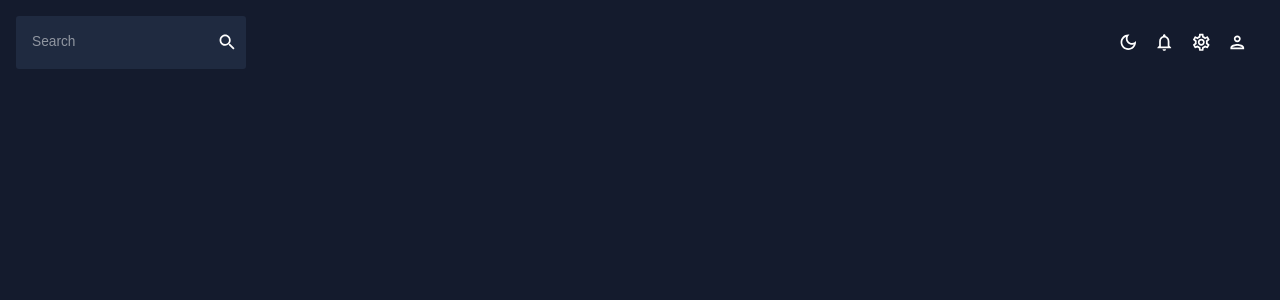
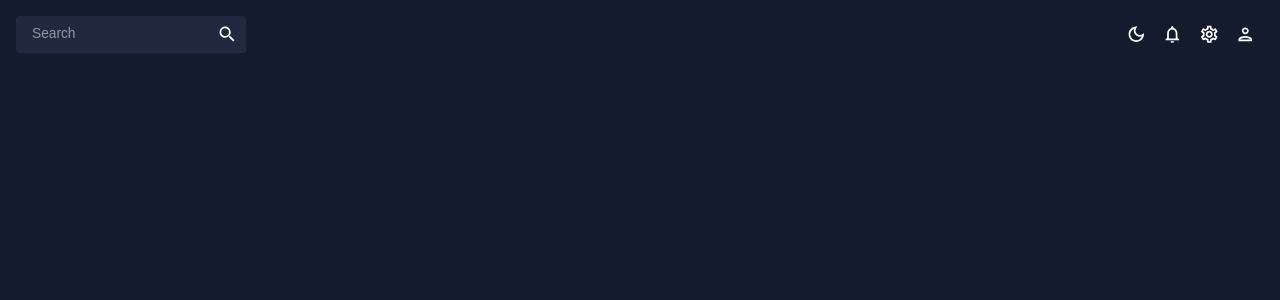
Before and after one commit to RicciJuaman/react-admin-dashboard-1, a React (Create React App) app: page / in a window 1280 px wide. Shown: the top 300 px of the page. Built offline with nearby package versions, Linux system fonts and the light colour scheme.

Commit message:
Correct code from EdRoh repository

```diff
--- a/src/scenes/global/Topbar.jsx
+++ b/src/scenes/global/Topbar.jsx
@@ -1,24 +1,24 @@
-import { Box, IconButton, useTheme } from "@mui/material"
-import { useContext } from "react"
-import { ColorModeContext, tokens } from "../../theme"
-import LightModeOutlinedIcon from '@mui/icons-material/LightModeOutlined';
-import DarkModeOutlinedIcon from '@mui/icons-material/DarkModeOutlined';
-import NotificationsOutlinedIcon from '@mui/icons-material/NotificationsOutlined';
-import SettingsOutlinedIcon from '@mui/icons-material/SettingsOutlined';
-import PersonOutlinedIcon from '@mui/icons-material/PersonOutlined';
-import SearchIcon from '@mui/icons-material/Search';
-import InputBase from '@mui/material/InputBase';
+import { Box, IconButton, useTheme } from "@mui/material";
+import { useContext } from "react";
+import { ColorModeContext, tokens } from "../../theme";
+import InputBase from "@mui/material/InputBase";
+import LightModeOutlinedIcon from "@mui/icons-material/LightModeOutlined";
+import DarkModeOutlinedIcon from "@mui/icons-material/DarkModeOutlined";
+import NotificationsOutlinedIcon from "@mui/icons-material/NotificationsOutlined";
+import SettingsOutlinedIcon from "@mui/icons-material/SettingsOutlined";
+import PersonOutlinedIcon from "@mui/icons-material/PersonOutlined";
+import SearchIcon from "@mui/icons-material/Search";
 
 const Topbar = () => {
-    const theme = useTheme ();
+  const theme = useTheme();
   const colors = tokens(theme.palette.mode);
   const colorMode = useContext(ColorModeContext);
 
   return (
-        <Box display='flex' justifyContent="space-between" p={2}>
-            {/*Search Bar*/}
+    <Box display="flex" justifyContent="space-between" p={2}>
+      {/* SEARCH BAR */}
       <Box
-            display='flex'
+        display="flex"
         backgroundColor={colors.primary[400]}
         borderRadius="3px"
       >
@@ -26,17 +26,16 @@ const Topbar = () => {
         <IconButton type="button" sx={{ p: 1 }}>
           <SearchIcon />
         </IconButton>
-
       </Box>
 
       {/* ICONS */}
-
-        <IconButton>
-            <Box display="flex" >
+      <Box display="flex">
         <IconButton onClick={colorMode.toggleColorMode}>
-                    {theme.palette.mode === 'dark' ? (
-                        <DarkModeOutlinedIcon/>
-                    ): ( <LightModeOutlinedIcon/>)}
+          {theme.palette.mode === "dark" ? (
+            <DarkModeOutlinedIcon />
+          ) : (
+            <LightModeOutlinedIcon />
+          )}
         </IconButton>
         <IconButton>
           <NotificationsOutlinedIcon />
@@ -48,11 +47,8 @@ const Topbar = () => {
           <PersonOutlinedIcon />
         </IconButton>
       </Box>
-            </IconButton>
-
-
     </Box>
-    )
+  );
 };
 
 export default Topbar;
```
Lines whose indentation alone changed are shown as unchanged.
